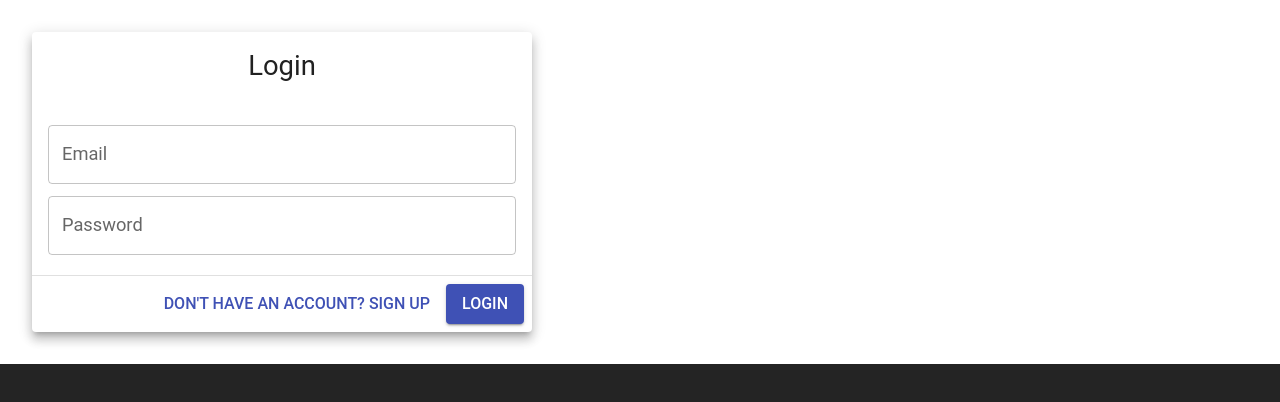
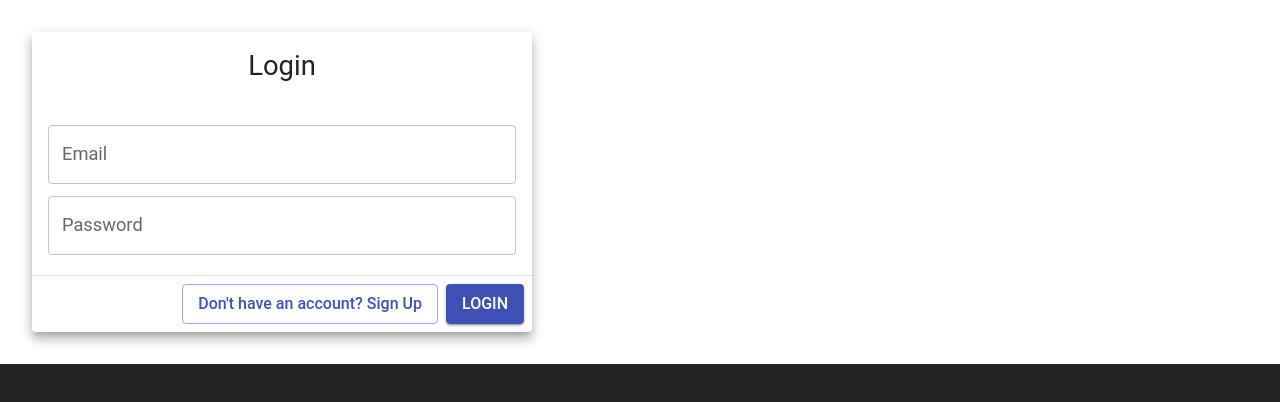
Before and after one commit to franArteaga8/quida-t, a React (Vite) app in the folder root/: page /login in a window 1280 px wide. Shown: the top 402 px of the page. Built offline with nearby package versions, Linux system fonts and the light colour scheme; the HTML template or start-up script is replaced by a standard one.

Commit message:
Login / Signup Form: structured

```diff
--- a/root/src/pages/Login/Login.jsx
+++ b/root/src/pages/Login/Login.jsx
@@ -68,8 +68,8 @@ const Login = () => {
         </CardContent>
         <Divider />
         <CardActions sx={{ display: 'flex', justifyContent: 'flex-end' }}>
-          <Button onClick={handleFormToggle}>
-            {showRegisterForm ? 'Already have an account? Login' : 'Don\'t have an account? Sign Up'}
+          <Button onClick={handleFormToggle} variant="outlined" sx={{ textTransform: 'none' }} >
+            {showRegisterForm ? <span> Already have an account? Login </span> : <span> Don&apos;t have an account? Sign Up </span> }
           </Button>
           <Button onClick={handleAction} variant="contained" >
             {showRegisterForm ? 'Register' : 'Login'}
```
